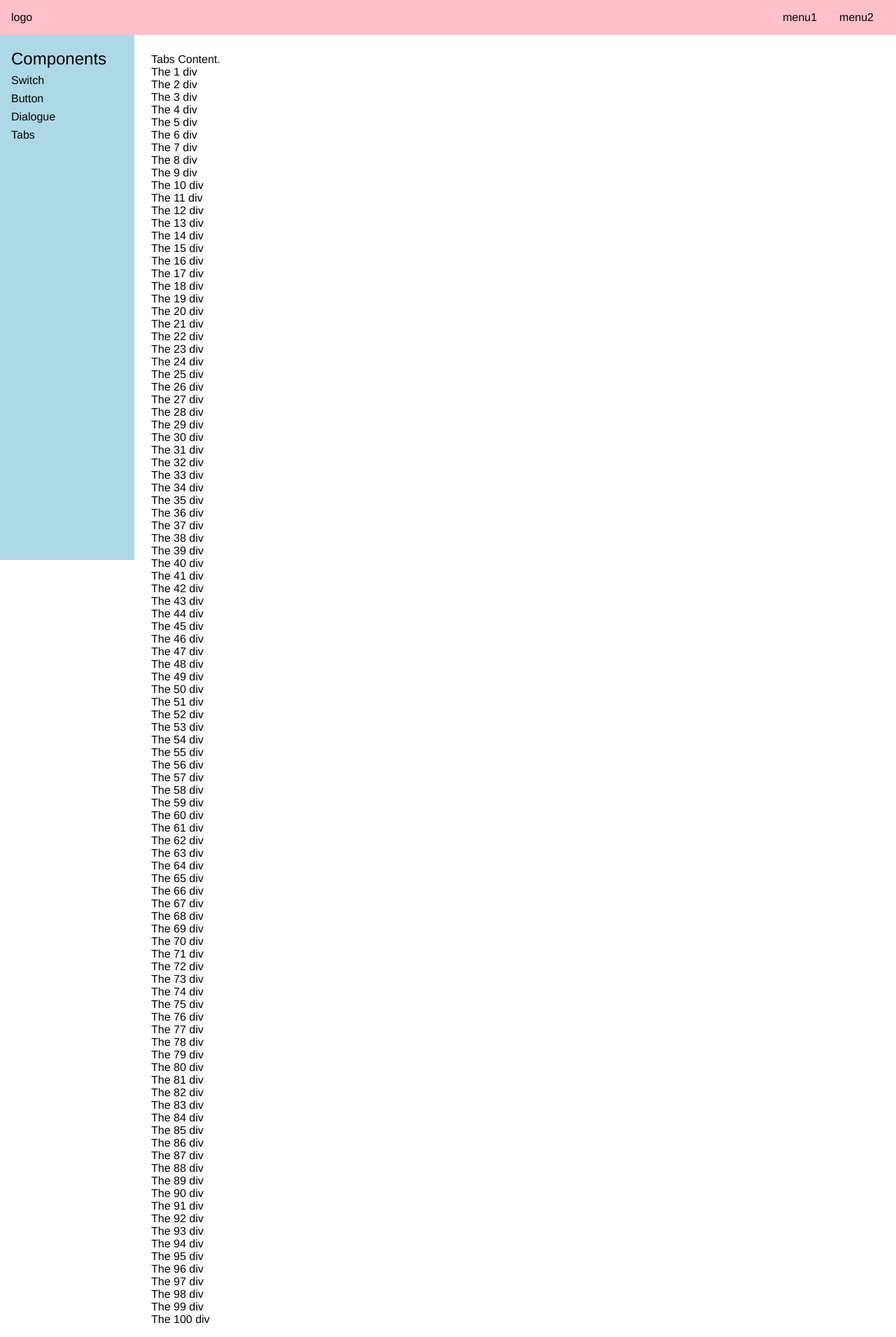
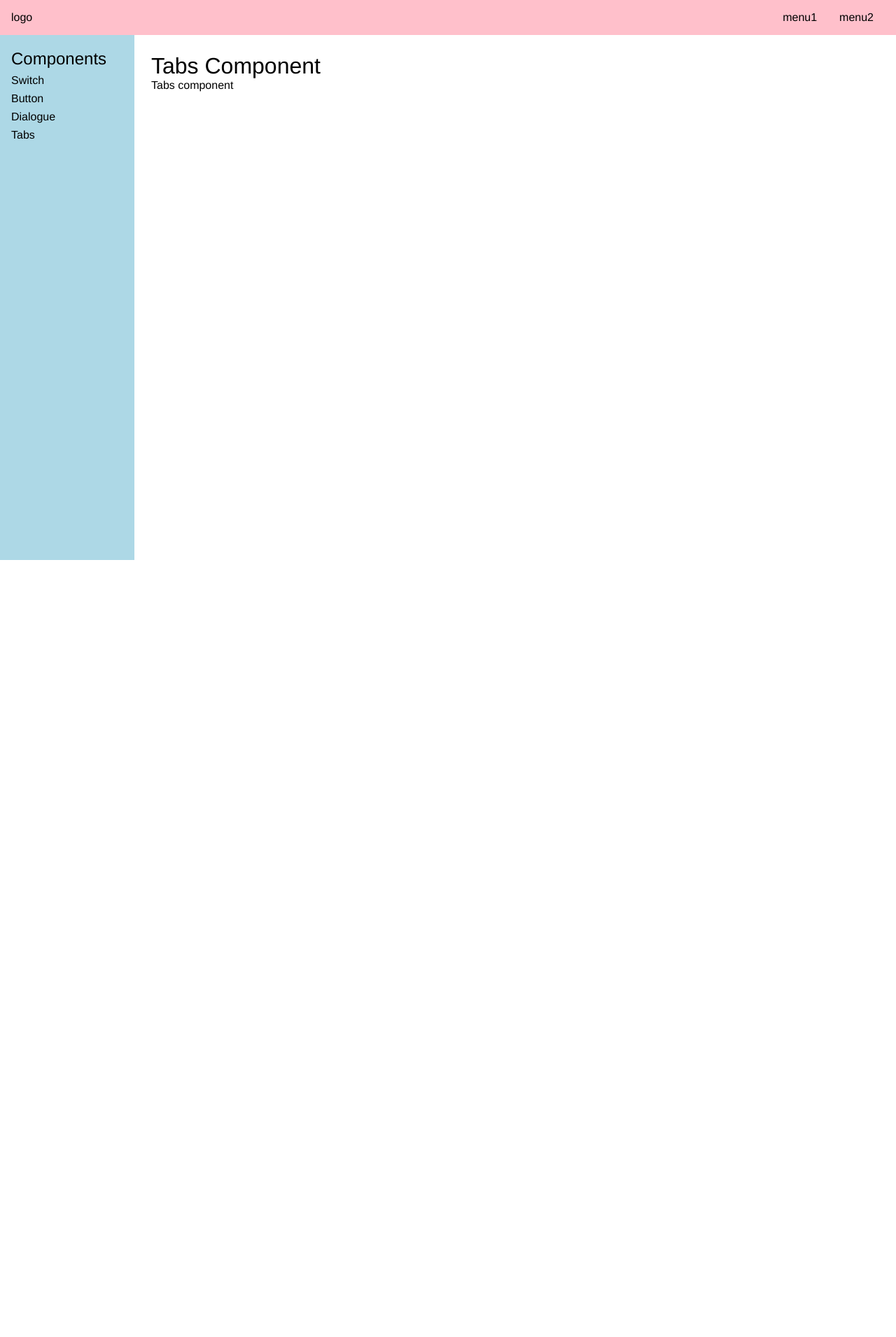
Before and after one commit to L-Qichen/ease-UI, a Vue app: page /#/doc/tabs in a window 1280 px wide. Shown: the whole page at 70% size. After the commit the page ends 800 px from the top, so only its background shows below. Built offline with nearby package versions, Linux system fonts and the light colour scheme; a web font is replaced by a local one.

Commit message:
initialize Tabs and Tab components

```diff
--- a/src/components/TabsDemo.vue
+++ b/src/components/TabsDemo.vue
@@ -1,103 +1,18 @@
 <template>
-  <div>Tabs Content.</div>
-  <div>The 1 div</div>
-  <div>The 2 div</div>
-  <div>The 3 div</div>
-  <div>The 4 div</div>
-  <div>The 5 div</div>
-  <div>The 6 div</div>
-  <div>The 7 div</div>
-  <div>The 8 div</div>
-  <div>The 9 div</div>
-  <div>The 10 div</div>
-  <div>The 11 div</div>
-  <div>The 12 div</div>
-  <div>The 13 div</div>
-  <div>The 14 div</div>
-  <div>The 15 div</div>
-  <div>The 16 div</div>
-  <div>The 17 div</div>
-  <div>The 18 div</div>
-  <div>The 19 div</div>
-  <div>The 20 div</div>
-  <div>The 21 div</div>
-  <div>The 22 div</div>
-  <div>The 23 div</div>
-  <div>The 24 div</div>
-  <div>The 25 div</div>
-  <div>The 26 div</div>
-  <div>The 27 div</div>
-  <div>The 28 div</div>
-  <div>The 29 div</div>
-  <div>The 30 div</div>
-  <div>The 31 div</div>
-  <div>The 32 div</div>
-  <div>The 33 div</div>
-  <div>The 34 div</div>
-  <div>The 35 div</div>
-  <div>The 36 div</div>
-  <div>The 37 div</div>
-  <div>The 38 div</div>
-  <div>The 39 div</div>
-  <div>The 40 div</div>
-  <div>The 41 div</div>
-  <div>The 42 div</div>
-  <div>The 43 div</div>
-  <div>The 44 div</div>
-  <div>The 45 div</div>
-  <div>The 46 div</div>
-  <div>The 47 div</div>
-  <div>The 48 div</div>
-  <div>The 49 div</div>
-  <div>The 50 div</div>
-  <div>The 51 div</div>
-  <div>The 52 div</div>
-  <div>The 53 div</div>
-  <div>The 54 div</div>
-  <div>The 55 div</div>
-  <div>The 56 div</div>
-  <div>The 57 div</div>
-  <div>The 58 div</div>
-  <div>The 59 div</div>
-  <div>The 60 div</div>
-  <div>The 61 div</div>
-  <div>The 62 div</div>
-  <div>The 63 div</div>
-  <div>The 64 div</div>
-  <div>The 65 div</div>
-  <div>The 66 div</div>
-  <div>The 67 div</div>
-  <div>The 68 div</div>
-  <div>The 69 div</div>
-  <div>The 70 div</div>
-  <div>The 71 div</div>
-  <div>The 72 div</div>
-  <div>The 73 div</div>
-  <div>The 74 div</div>
-  <div>The 75 div</div>
-  <div>The 76 div</div>
-  <div>The 77 div</div>
-  <div>The 78 div</div>
-  <div>The 79 div</div>
-  <div>The 80 div</div>
-  <div>The 81 div</div>
-  <div>The 82 div</div>
-  <div>The 83 div</div>
-  <div>The 84 div</div>
-  <div>The 85 div</div>
-  <div>The 86 div</div>
-  <div>The 87 div</div>
-  <div>The 88 div</div>
-  <div>The 89 div</div>
-  <div>The 90 div</div>
-  <div>The 91 div</div>
-  <div>The 92 div</div>
-  <div>The 93 div</div>
-  <div>The 94 div</div>
-  <div>The 95 div</div>
-  <div>The 96 div</div>
-  <div>The 97 div</div>
-  <div>The 98 div</div>
-  <div>The 99 div</div>
-  <div>The 100 div</div>
+  <h1>Tabs Component</h1>
+  <Tabs>
+    <Tab title="tab1">Tab 1 Content</Tab>
+    <Tab title="tab2">Tab 2 Content</Tab>
+  </Tabs>
 </template>
+
+<script lang="ts">
+import Tab from "../lib/Tab.vue";
+import Tabs from "../lib/Tabs.vue";
+export default {
+  components: {
+    Tab,
+    Tabs,
+  },
+};
+</script>
--- /dev/null
+++ b/src/lib/Tab.vue
@@ -0,0 +1,3 @@
+<template>
+  <div>A single Tab</div>
+</template>
--- /dev/null
+++ b/src/lib/Tabs.vue
@@ -0,0 +1,3 @@
+<template>
+  <div>Tabs component</div>
+</template>
```
